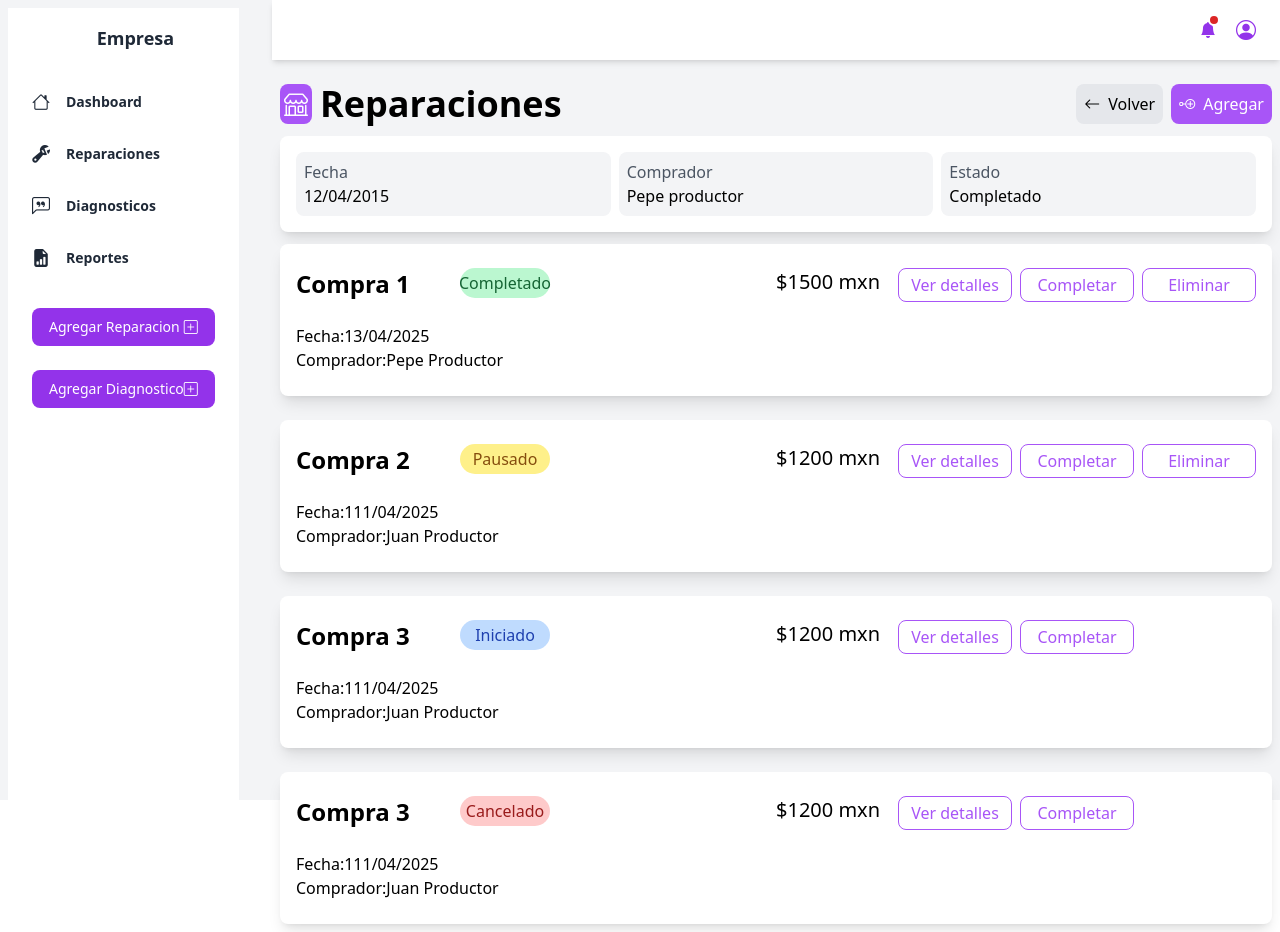
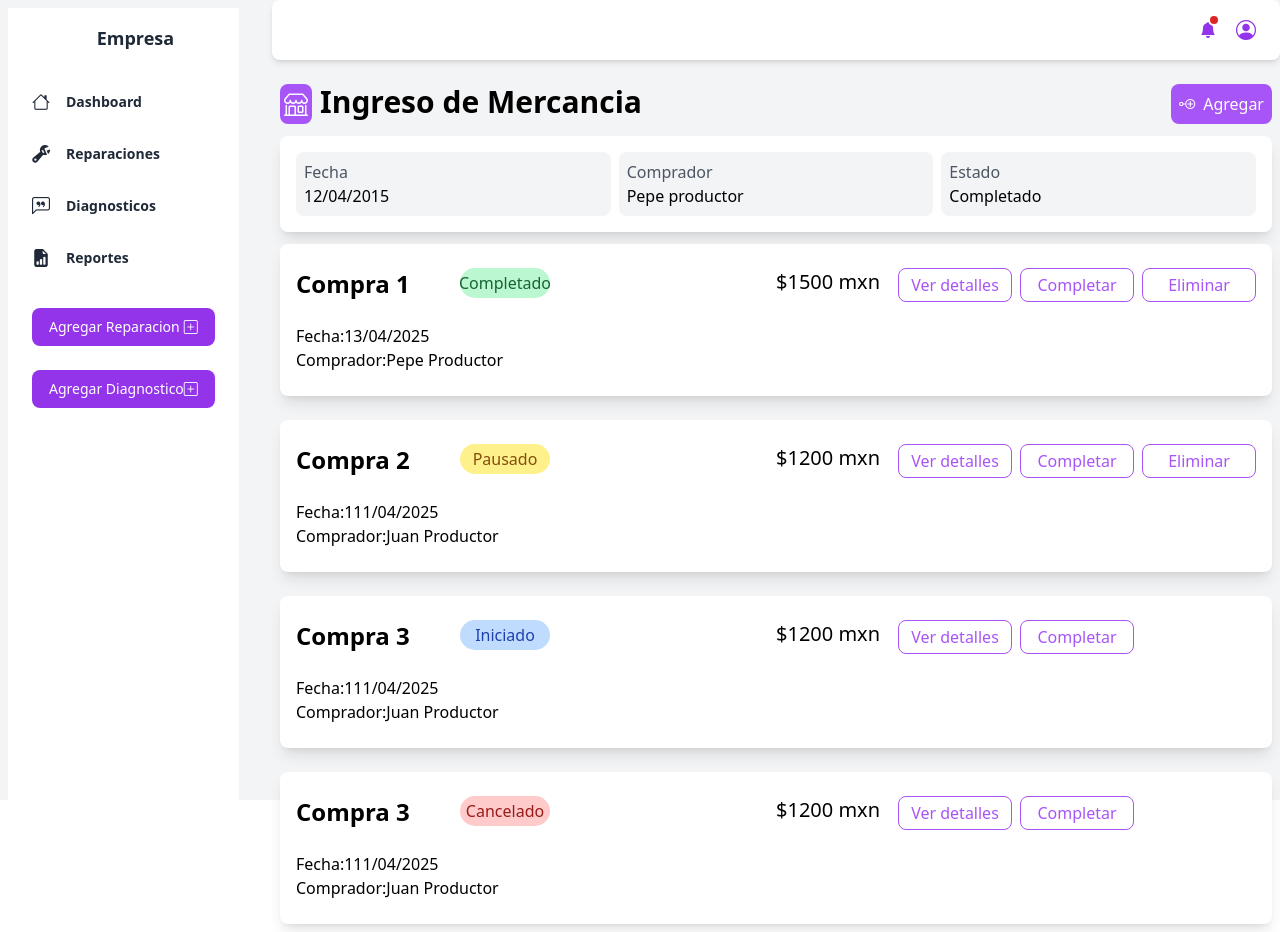
Before and after one commit to AvielAD/ui-components, a Next.js app: page /dashboard1/pagina3 in a window 1280 px wide. Built offline with nearby package versions, Linux system fonts and the light colour scheme.

Commit message:
fix text title and optional button back

```diff
--- a/app/dashboard1/pagina3/page.tsx
+++ b/app/dashboard1/pagina3/page.tsx
@@ -12,7 +12,7 @@ const Index = () => {
     }
     return (
         <div className='max-w-screen-xl mx-auto'>
-            <BarBannerNew button={DefButton} title={{ message: "Reparaciones", icon: "bi bi-shop" }} messages={Messages}></BarBannerNew>
+            <BarBannerNew button={DefButton} title={{ message: "Ingreso de Mercancia", icon: "bi bi-shop" }} messages={Messages}></BarBannerNew>
             <div className='grid gap-6'>
                 {
                     datacompras ? datacompras.map((item, index:number) =>
--- a/components/barbanner/index.tsx
+++ b/components/barbanner/index.tsx
@@ -13,25 +13,29 @@ const columnsmessage = [
 
 const Index = (props:
     {
-        title: {message: string, icon: string},
+        title: { message: string, icon: string },
         messages?: Array<titlemessage>,
         button?: { action: () => void, title: string, icon: string } | null,
         buttonback?: { action: () => void } | null
     }) => {
     return (
         <div className="grid grid-cols-2 md:grid-cols-3 text-center gap-3 my-3">
-            <div className="text-start">
-                <span className="text-xl md:text-4xl font-bold inline-flex">
+            <div className="text-start col-start-1 col-end-3">
+                <span className="text-xl sm:text-2xl md:text-3xl font-bold inline-flex">
                     <i className={`bg-theme1-500 ${props.title.icon} text-white p-1 rounded-lg mr-2 text-2xl`}></i>
                     {props.title.message}
                 </span>
             </div>
             <div className="col-start-3 col-end-4 flex justify-around md:justify-end gap-2">
-                <button className="focus:ring-4 rounded-lg inline-flex p-2 bg-secondary-200"
-                    onClick={() => props.buttonback?.action()}>
-                    <i className="bi bi-arrow-left pr-2"></i>
-                    <p className="">Volver</p>
-                </button>
+                {
+                    props.buttonback ?
+                    <button className="focus:ring-4 rounded-lg inline-flex p-2 bg-secondary-200"
+                        onClick={() => props.buttonback?.action()}>
+                        <i className="bi bi-arrow-left pr-2"></i>
+                        <p className="">Volver</p>
+                    </button> : null
+                }
+
                 {
                     props.button ?
                         <button
--- a/components/elementlist/index.tsx
+++ b/components/elementlist/index.tsx
@@ -35,12 +35,12 @@ const Index = (props: {
 
                     </div>
                     <div className="">
-                        {props.messages ? props.messages.map((item, index) => (<>
-                            <div className="inline-flex pr-2">
+                        {props.messages ? props.messages.map((item, index) => (
+                            <div className="inline-flex pr-2" key={index}>
                                 <span>{item.title}:</span>
                                 <p>{item.message}</p>
                             </div>
-                        </>)) : null}
+                        )) : null}
                     </div>
 
                 </div>
--- a/components/haderbar/index.tsx
+++ b/components/haderbar/index.tsx
@@ -14,7 +14,7 @@ const Index = (props: {
     }
 
     return (
-        <div className={` ${show.toglemenu ? "fixed top-0 bottom-0 right-0 left-0":""} `} onClick={() => closeMenus()}>
+        <div className={` ${show.toglemenu ? "fixed top-0 bottom-0 right-0 left-0":""}`} onClick={() => closeMenus()}>
             <div className={`backdrop-blur-md ${show.toglemenu ? "absolute h-full no-doc-scroll" : "hidden"} w-full z-50`}>
                 <aside onClick={(e) => e.stopPropagation()} className=" bg-white lg:hidden w-64 h-full">
                     <div className="text-secondary-500 ">
@@ -25,7 +25,7 @@ const Index = (props: {
                             {
                                 props.routes.map((item, index) => (
                                     <li key={index} className="relative px-6 py-3">
-                                        <Link href={item.route} className="inline-flex items-center w-full text-sm font-semibold transition-colors duration-150 hover:text-secondary-800 dark:hover:text-secondary-200" >
+                                        <Link href={item.route} className="inline-flex items-center w-full text-sm font-semibold transition-colors duration-150 hover:text-secondary-800 " >
                                             <i className={`${item.icon}`}></i>
                                             <span className="ml-4">{item.nameroute}</span>
                                         </Link>
@@ -50,8 +50,8 @@ const Index = (props: {
             <div
                 onClick={(e) => e.stopPropagation()}
                 className="flex flex-col flex-1 w-full">
-                <header className="z-10 py-4 bg-white shadow-md dark:bg-secondary-800">
-                    <div className="container flex items-center justify-between lg:justify-end h-full px-6 mx-auto text-theme3-600 dark:text-theme3-300">
+                <header className="z-10 py-4 bg-white shadow-md rounded-lg">
+                    <div className="container flex items-center justify-between lg:justify-end h-full px-6 mx-auto text-theme3-600 ">
                         <button
                             onClick={() => { setShow({ toglemenu: !show.toglemenu, notimenu: false, profilemenu: false }) }}
                             className="p-1 mr-5 -ml-1 rounded-md lg:hidden focus:outline-none focus:shadow-outline-theme3">
@@ -64,19 +64,19 @@ const Index = (props: {
                                     className="relative align-middle rounded-md focus:outline-none focus:shadow-outline-theme3">
                                     <i className="bi bi-bell-fill"></i>
                                     <span
-                                        className="absolute top-0 right-0 inline-block w-3 h-3 transform translate-x-1 -translate-y-1 bg-theme4-600 border-2 border-white rounded-full dark:border-secondary-800"
+                                        className="absolute top-0 right-0 inline-block w-3 h-3 transform translate-x-1 -translate-y-1 bg-theme4-600 border-2 border-white rounded-full "
                                     ></span>
                                 </button>
 
-                                <ul className={`${show.notimenu ? "" : "hidden"} absolute right-0 w-56 p-2 mt-2 space-y-2 text-secondary-600 bg-white border border-secondary-100 rounded-md shadow-md dark:text-secondary-300 dark:border-secondary-700 dark:bg-secondary-700 `}>
+                                <ul className={`${show.notimenu ? "" : "hidden"} absolute right-0 w-56 p-2 mt-2 space-y-2 text-secondary-600 bg-white border border-secondary-100 rounded-md shadow-md `}>
                                     <li className="flex">
                                         <a
-                                            className="inline-flex items-center justify-between w-full px-2 py-1 text-sm font-semibold rounded-md hover:bg-secondary-100 hover:text-secondary-800 dark:hover:bg-secondary-800 dark:hover:text-secondary-200"
+                                            className="inline-flex items-center justify-between w-full px-2 py-1 text-sm font-semibold rounded-md hover:bg-secondary-100 hover:text-secondary-800 "
                                             href="#"
                                         >
                                             <span>Messages</span>
                                             <span
-                                                className="inline-flex items-center justify-center px-2 py-1 text-xs font-bold leading-none text-theme4-600 bg-red-100 rounded-full dark:text-theme4-100 dark:bg-theme4-600"
+                                                className="inline-flex items-center justify-center px-2 py-1 text-xs font-bold leading-none text-theme4-600 bg-red-100 rounded-full "
                                             >
                                                 13
                                             </span>
@@ -84,12 +84,12 @@ const Index = (props: {
                                     </li>
                                     <li className="flex">
                                         <a
-                                            className="inline-flex items-center justify-between w-full px-2 py-1 text-sm font-semibold transition-colors duration-150 rounded-md hover:bg-secondary-100 hover:text-secondary-800 dark:hover:bg-secondary-800 dark:hover:text-secondary-200"
+                                            className="inline-flex items-center justify-between w-full px-2 py-1 text-sm font-semibold transition-colors duration-150 rounded-md hover:bg-secondary-100 hover:text-secondary-800"
                                             href="#"
                                         >
                                             <span>Sales</span>
                                             <span
-                                                className="inline-flex items-center justify-center px-2 py-1 text-xs font-bold leading-none text-theme4-600 bg-theme4-100 rounded-full dark:text-theme4-100 dark:bg-theme4-600"
+                                                className="inline-flex items-center justify-center px-2 py-1 text-xs font-bold leading-none text-theme4-600 bg-theme4-100 rounded-full "
                                             >
                                                 2
                                             </span>
@@ -97,7 +97,7 @@ const Index = (props: {
                                     </li>
                                     <li className="flex">
                                         <a
-                                            className="inline-flex items-center justify-between w-full px-2 py-1 text-sm font-semibold transition-colors duration-150 rounded-md hover:bg-gray-100 hover:text-gray-800 dark:hover:bg-gray-800 dark:hover:text-gray-200"
+                                            className="inline-flex items-center justify-between w-full px-2 py-1 text-sm font-semibold transition-colors duration-150 rounded-md hover:bg-gray-100 hover:text-gray-800"
                                             href="#"
                                         >
                                             <span>Alerts</span>
@@ -112,11 +112,11 @@ const Index = (props: {
                                     className="align-middle rounded-full focus:shadow-outline-purple focus:outline-none">
                                     <i className="bi bi-person-circle object-cover text-xl w-8 h-8 rounded-full"></i>
                                 </button>
-                                <ul className={`${show.profilemenu ? "" : "hidden"} absolute right-0 w-56 p-2 mt-2 space-y-2 text-gray-600 bg-white border border-gray-100 rounded-md shadow-md dark:border-gray-700 dark:text-gray-300 dark:bg-gray-700`}>
+                                <ul className={`${show.profilemenu ? "" : "hidden"} absolute right-0 w-56 p-2 mt-2 space-y-2 text-gray-600 bg-white border rounded-md shadow-md`}>
                                     <li className="flex-wrap">
                                         {
                                             props.uriconfigs?.map((item: { uri: string, name: string, icon: string }, index) => (
-                                                <Link key={index} className="inline-flex items-center w-full px-2 py-1 text-sm font-semibold transition-colors duration-150 rounded-md hover:bg-gray-100 hover:text-gray-800 dark:hover:bg-gray-800 dark:hover:text-gray-200" href={item.uri}>
+                                                <Link key={index} className="inline-flex items-center w-full px-2 py-1 text-sm font-semibold transition-colors duration-150 rounded-md" href={item.uri}>
                                                     <i className={`${item.icon} w-4 h-4 mr-3`}></i>
                                                     <span>
                                                         {item.name}
```
